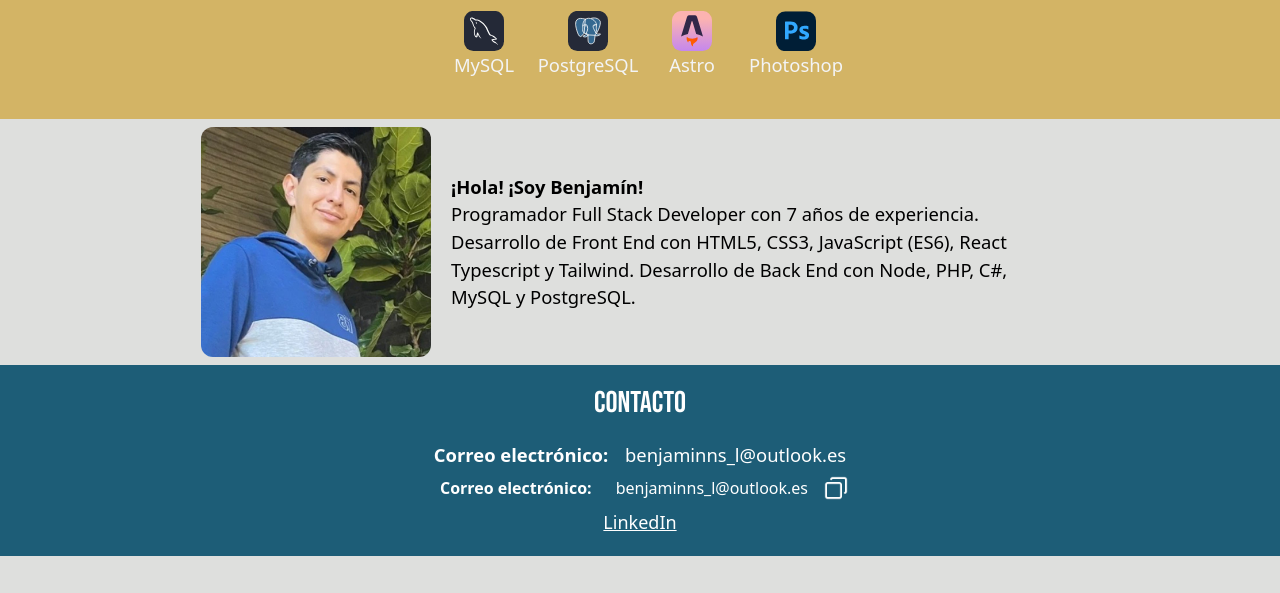
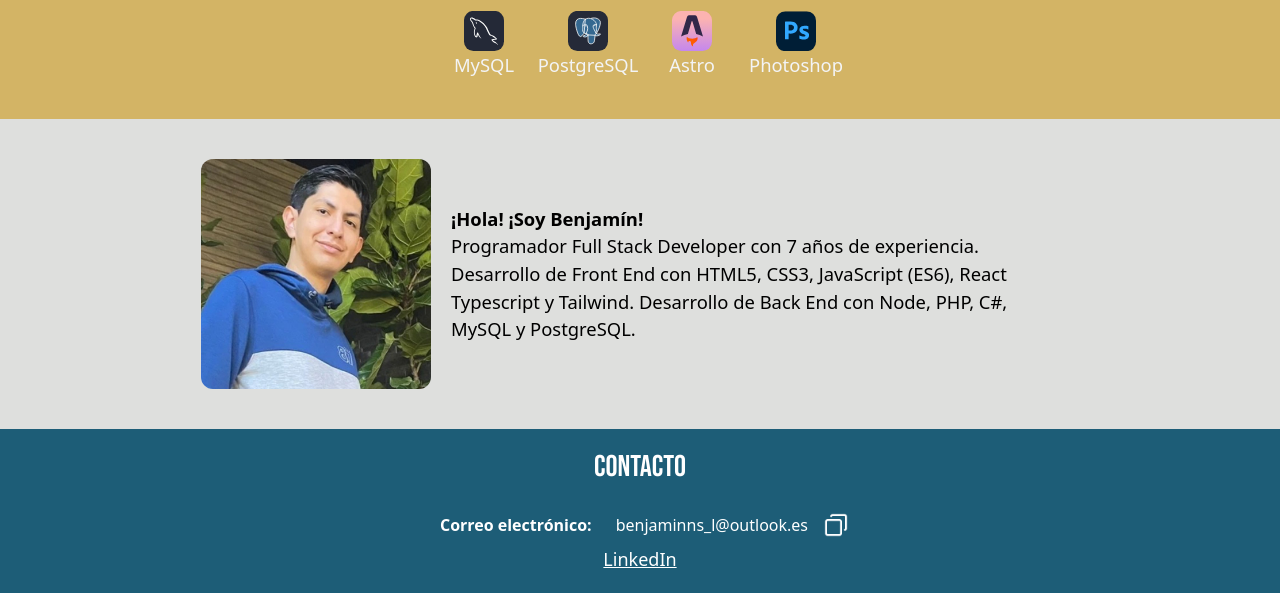
Before and after one commit to BenjaminNS/welcome-page, a website built with Vite: page index.html in a window 1280 px wide. Shown: the part 1069-1662 px from the top of the page. Before the commit the page ends 1625 px from the top, so only its background shows below. Built offline with nearby package versions, Linux system fonts and the light colour scheme; a web font is replaced by a local one.

Commit message:
Cambia padding's de secciones

```diff
--- a/index.html
+++ b/index.html
@@ -198,7 +198,7 @@
         </div>
       </section>
 
-      <section id="sobre-mi" class="flex flex-wrap justify-center my-2 gap-2">
+      <section id="sobre-mi" class="flex flex-wrap justify-center my-2 gap-2 py-8">
         <div class="w-full md:w-auto flex justify-center">
           <img loading="lazy" class="object-cover rounded-xl" src="perfil2.jpg" style="max-width: 230px;" alt="">
         </div>
@@ -212,9 +212,8 @@
         </div>
       </section>
 
-      <section id="contacto" class="text-white px-3 py-5">
+      <section id="contacto" class="text-white px-3 pt-6 pb-10">
         <h1 data-text="contacto_link_txt" class="text-3xl mb-5">Contacto</h1>
-        <p><b data-text="correoelectronico_txt">Correo electrónico:</b> <span class="ms-3">benjaminns_l@outlook.es</span></p>
         <table>
           <tr id="email-copy" class="cursor-pointer">
             <td class="px-3 py-2">
```
